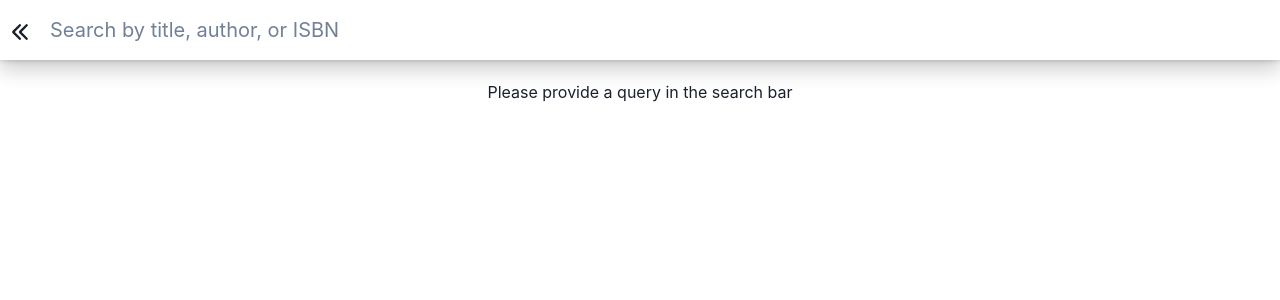
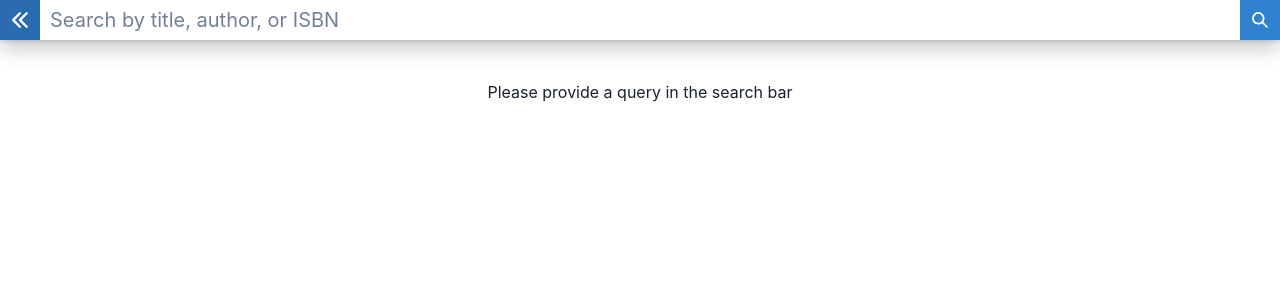
Before and after one commit to almamunkhan09/book-tracking-application, a React (Vite) app: page /search in a window 1280 px wide. Shown: the top 300 px of the page. Built offline with nearby package versions, Linux system fonts and the light colour scheme.

Commit message:
change the ui of search bar

```diff
--- a/src/App.tsx
+++ b/src/App.tsx
@@ -1,3 +1,6 @@
+/**
+ * Import all the dependencies and loads
+ */
 import './App.css';
 import { Center, Heading } from '@chakra-ui/react';
 import { createContext, useEffect, useState } from 'react';
@@ -13,6 +16,10 @@ import ContinueReading from './Components/ContinueReading';
 import Read from './Components/Read';
 import WantToRead from './Components/WantToRead';
 
+/**
+ * Interface of context state
+ */
+
 interface ContextState {
   change: boolean;
   setChange: React.Dispatch<React.SetStateAction<boolean>>;
@@ -21,6 +28,10 @@ interface ContextState {
   read: Book[] | null;
   allBooks: Book[] | null;
 }
+
+/**
+ * Intialize the context api and export it so that it can accessible in different pages
+ */
 
 export const contextApi = createContext<ContextState>({
   change: false,
@@ -50,6 +61,10 @@ function App() {
       .catch((err) => console.log(err));
   }, [change]);
 
+  /**
+   * Render different shelf to the mainpage. Alos there is a plus icon to route to search page and search for books to add to the different page
+   */
+
   return (
     <contextApi.Provider
       value={{
@@ -68,7 +83,7 @@ function App() {
             h="150px"
             bgGradient="linear(to-r, green.200, pink.500)"
           >
-            <Heading size="3xl">MyReads</Heading>
+            <Heading size="3xl">My Reads</Heading>
           </Center>
           <div>
             <div>
--- a/src/Components/CardsGrid.tsx
+++ b/src/Components/CardsGrid.tsx
@@ -1,3 +1,6 @@
+/**
+ * This page is grid page and calls the BookCard and arrange as per the width of the page
+ */
 import { GridItem, SimpleGrid } from '@chakra-ui/react';
 import { Book } from '../assets/types';
 import BookCard from './BookCard';
--- a/src/Components/ContinueReading.tsx
+++ b/src/Components/ContinueReading.tsx
@@ -1,3 +1,7 @@
+/**
+ * This page renders all the books which are currently ath shelf of currently reading books
+ */
+
 import { Center, Heading } from '@chakra-ui/react';
 import { useContext } from 'react';
 import { contextApi } from '../App';
--- a/src/Components/NotFound.tsx
+++ b/src/Components/NotFound.tsx
@@ -1,3 +1,7 @@
+/**
+ * This page will render if the routes does not exist. It also has button to route to the home page
+ */
+
 import { Button, Center, Container, Heading, VStack } from '@chakra-ui/react';
 import { Link } from 'react-router-dom';
 
--- a/src/Components/Read.tsx
+++ b/src/Components/Read.tsx
@@ -1,3 +1,7 @@
+/**
+ * This page renders all the books which are currently ath shelf named read
+ */
+
 import { Center, Heading } from '@chakra-ui/react';
 import { useContext } from 'react';
 import { contextApi } from '../App';
--- a/src/Components/SearchPage.tsx
+++ b/src/Components/SearchPage.tsx
@@ -1,5 +1,20 @@
-import { ArrowLeftIcon } from '@chakra-ui/icons';
-import { Box, Center } from '@chakra-ui/react';
+/**
+ * This is the search page. User can query for the books.
+ * If the query is successful then the books will apear.
+ * If there is no book then it shows no book message.
+ * If the user only press enter without giving any query then it message to put query in the search box
+ */
+
+import { ArrowLeftIcon, SearchIcon } from '@chakra-ui/icons';
+import {
+  Box,
+  Center,
+  IconButton,
+  Input,
+  InputGroup,
+  InputLeftElement,
+  InputRightElement,
+} from '@chakra-ui/react';
 import React, { useState } from 'react';
 import { Link } from 'react-router-dom';
 import { search } from '../assets/BooksAPI';
@@ -19,7 +34,7 @@ export default function SearchPage() {
   );
 
   const searchHandler = async () => {
-    search(query, 1)
+    search(query, 10)
       .then((data) => {
         !data.error && !data.books.error && setSearchedBooks(data.books);
         !data.error && data.books.error && setSearchedBooks([]);
@@ -36,12 +51,44 @@ export default function SearchPage() {
   return (
     <div className="search-books">
       <Box className="search-books-bar" alignItems={'center'}>
-        <Link to={'/'}>
-          {' '}
-          <ArrowLeftIcon mx={3} />{' '}
-        </Link>
-        <div className="search-books-input-wrapper">
-          <input
+        <InputGroup>
+          <InputLeftElement
+            children={
+              <Link to={'/'}>
+                {' '}
+                <IconButton
+                  colorScheme="blue"
+                  borderRadius={0}
+                  aria-label="Search database"
+                  icon={<ArrowLeftIcon mx={3} />}
+                />
+              </Link>
+            }
+          />
+          <Input
+            mx={10}
+            borderRadius={0}
+            placeholder="Search by title, author, or ISBN"
+            onChange={(event) => setQuery(event.target.value)}
+            onKeyDown={(event) => {
+              if (event.key === 'Enter') {
+                searchHandler();
+              }
+            }}
+          />
+          <InputRightElement
+            children={
+              <IconButton
+                onClick={searchHandler}
+                colorScheme="blue"
+                borderRadius={0}
+                aria-label="Search database"
+                icon={<SearchIcon />}
+              />
+            }
+          />
+        </InputGroup>
+        {/* <input
             type="text"
             placeholder="Search by title, author, or ISBN"
             onChange={(event) => setQuery(event.target.value)}
@@ -50,8 +97,7 @@ export default function SearchPage() {
                 searchHandler();
               }
             }}
-          />
-        </div>
+          /> */}
       </Box>
       <div className="search-books-results">
         {searchedBooks.length > 0 ? (
--- a/src/Components/TransitionOnShelfChange.tsx
+++ b/src/Components/TransitionOnShelfChange.tsx
@@ -1,3 +1,7 @@
+/**
+ * This page is to provide user a smooth trnsition whenbooks are moving to diffent shelfs
+ */
+
 import {
   Modal,
   ModalContent,
--- a/src/Components/WantToRead.tsx
+++ b/src/Components/WantToRead.tsx
@@ -1,3 +1,7 @@
+/**
+ * This page renders all the books which are currently ath shelf named 'want to reaed'
+ */
+
 import { Center, Heading } from '@chakra-ui/react';
 import { useContext } from 'react';
 import { contextApi } from '../App';
--- a/src/assets/BooksAPI.ts
+++ b/src/assets/BooksAPI.ts
@@ -31,7 +31,7 @@ export const getAll = () =>
     .then((res) => res.json())
     .then((data) => data.books);
 
-/**s
+/**
  * Api call to update the shelf property of a book .
  * @param book the bject of the book
  * @param shelf the shelf where the book need to be moved
```
Also changed, not shown: src/Components/BookCard.tsx (+15 -0 lines).
